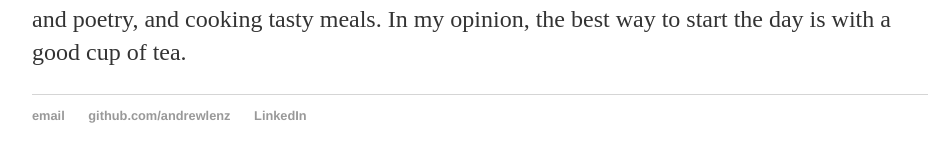
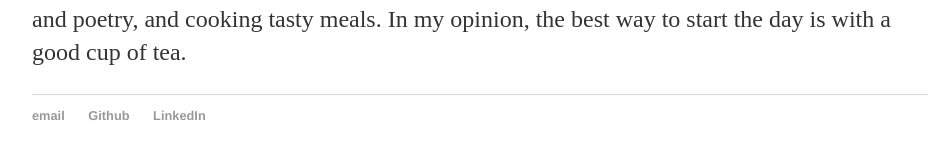
Before and after one commit to andrew-l-497/andrew-l-497.github.io, a Jekyll site: the page built from index.html, in a window 1280 px wide. Shown: the part 564-726 px from the top of the page, without its empty margins (160-1112 px from the left). Built offline with Jekyll 4.4.1, drawn with Linux system fonts in a browser that asks for light colours.

Commit message:
Update default.html

```diff
--- a/_layouts/default.html
+++ b/_layouts/default.html
@@ -1,11 +1,11 @@
 <!DOCTYPE html>
 <html>
+	<style>
+	p {
+		font-family: avenir;
+	}
+	</style>
 	<head>
-		<style>
-		p {
-			font-family: avenir;
-		}
-		</style>
 		<title>{{ page.title }}</title>
 		<!-- link to main stylesheet -->
 		<link rel="stylesheet" type="text/css" href="/css/main.css">
@@ -27,7 +27,7 @@
 		<footer>
     		<ul>
         		<li><a href="mailto:andrew.lenz@berkeley.edu">email</a></li>
-        		<li><a href="https://github.com/andrewlenz">github.com/andrewlenz</a></li>
+        		<li><a href="https://github.com/andrewlenz">Github</a></li>
 						<li><a href="https://www.linkedin.com/in/andrew-lenz/">LinkedIn</a></li>
 			</ul>
 		</footer>
```
